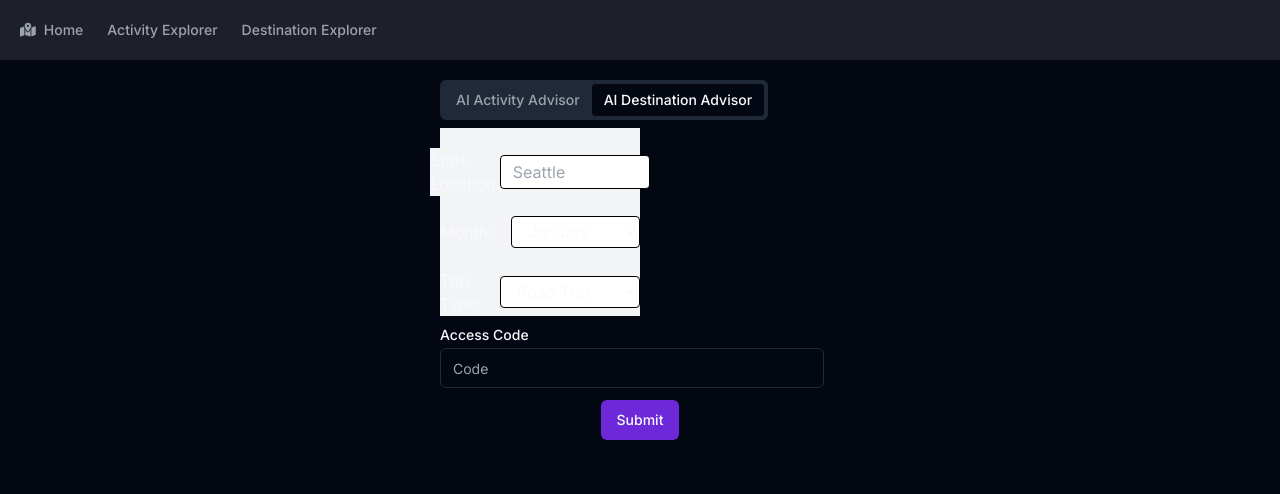
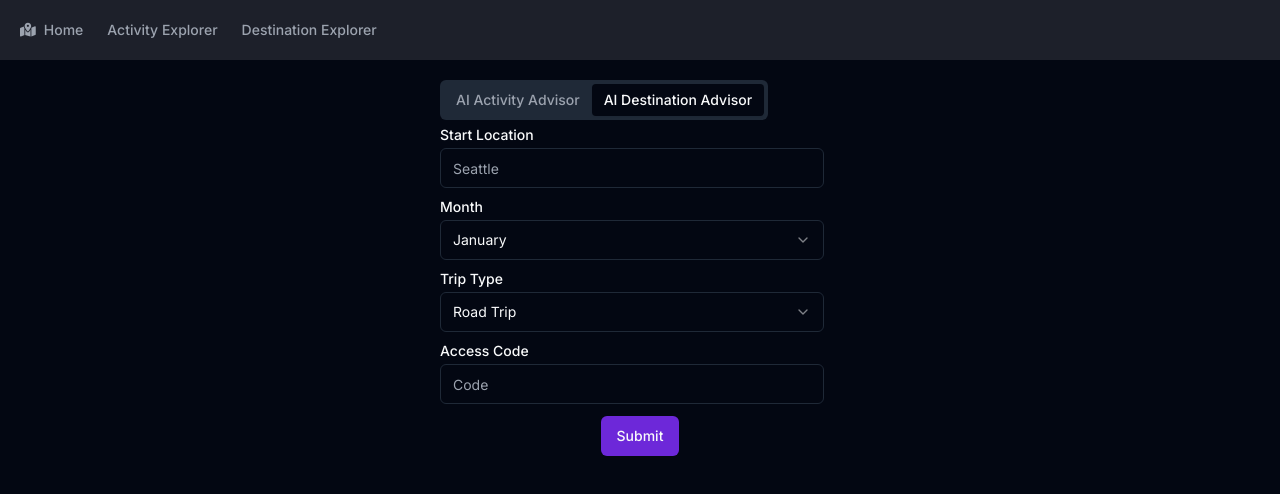
Before and after one commit to eric26009/travel-advisor-ai-frontend, a Next.js app in the folder tomatoegg/: page /explorer in a window 1280 px wide. Shown: the top 494 px of the page. Built offline with nearby package versions, Linux system fonts and the light colour scheme.

Commit message:
updates api url and updates results view

```diff
--- a/tomatoegg/src/app/components/travelPlanner.tsx
+++ b/tomatoegg/src/app/components/travelPlanner.tsx
@@ -17,6 +17,9 @@ import {
   SelectTrigger,
   SelectValue,
 } from "@/components/ui/select";
+
+import { Card, CardContent, CardHeader, CardTitle } from "@/components/ui/card";
+
 import { Button } from "@/components/ui/button";
 
 const months = [
@@ -64,18 +67,18 @@ const TravelPlanner = () => {
 
   const submit = () => {
     setError("");
-    setActivities([]);
-    setDestinations([]);
     if (selectKnownLocation) {
       if (!destination || !month) {
         setError("Missing parameters");
       } else {
+        setActivities([]);
         fetchKnownLocation();
       }
     } else {
       if (!startLocation || !travelType || !month) {
         setError("Missing parameters");
       } else {
+        setDestinations([]);
         fetchUnknownLocation();
       }
     }
@@ -86,7 +89,7 @@ const TravelPlanner = () => {
       setLoading(true);
       const response = await axios
         .get(
-          `http://localhost:8000/travel/known?endLocation=${destination}&month=${month}`,
+          `https://tomatoegg-backend.onrender.com/travel/known?endLocation=${destination}&month=${month}`,
           { headers: { Authorization: accessCode } }
         )
         .finally(() => setLoading(false));
@@ -108,7 +111,7 @@ const TravelPlanner = () => {
       setLoading(true);
       const response = await axios
         .get(
-          `http://localhost:8000/travel/unknown?startLocation=${startLocation}&type=${travelType}&month=${month}`,
+          `https://tomatoegg-backend.onrender.com/travel/unknown?startLocation=${startLocation}&type=${travelType}&month=${month}`,
           { headers: { Authorization: accessCode } }
         )
         .finally(() => setLoading(false));
@@ -183,52 +186,58 @@ const TravelPlanner = () => {
               </div>
             </TabsContent>
             <TabsContent value="destination">
-              <>
-                <div className="w-full md:w-1/2 lg:w-1/2 xl:w-1/2 flex justify-center items-center pt-5 bg-gray-100">
-                  <div className="w-[150px] bg-gray-100">Start Location:</div>
-                  <input
-                    className="w-[150px] py-1 px-3 border rounded focus:outline-none bg-white border-black"
+              <div className="grid gap-3">
+                <div className="grid w-full max-w-sm items-center gap-1.5">
+                  <Label htmlFor="destination">Start Location</Label>
+                  <Input
                     type="text"
                     placeholder="Seattle"
                     value={startLocation}
                     onChange={(e) => setStartLocation(e.target.value)}
                   />
                 </div>
-                <div className="w-full md:w-1/2 lg:w-1/2 xl:w-1/2 flex justify-center items-center pt-5 bg-gray-100">
-                  <div className="w-[150px] bg-gray-100">Month:</div>
-                  <select
-                    className="w-[150px] py-1 px-3 border rounded focus:outline-none bg-white border-black"
-                    value={month}
-                    onChange={(e) => setMonth(e.target.value)}
+                <div className="grid w-full max-w-sm items-center gap-1.5">
+                  <Label htmlFor="month">Month</Label>
+                  <Select value={month} onValueChange={(val) => setMonth(val)}>
+                    <SelectTrigger>
+                      <SelectValue />
+                    </SelectTrigger>
+                    <SelectContent>
+                      {months.map((m) => (
+                        <SelectItem value={m} key={m}>
+                          {m}
+                        </SelectItem>
+                      ))}
+                    </SelectContent>
+                  </Select>
+                </div>
+                <div className="grid w-full max-w-sm items-center gap-1.5">
+                  <Label htmlFor="month">Trip Type</Label>
+                  <Select
+                    value={travelType}
+                    onValueChange={(e) => setTravelType(e)}
                   >
-                    {months.map((m) => (
-                      <option key={m} value={m}>
-                        {m}
-                      </option>
+                    <SelectTrigger>
+                      <SelectValue />
+                    </SelectTrigger>
+                    <SelectContent>
+                      {tripTypes.map((type) => (
+                        <SelectItem key={type.value} value={type.value}>
+                          {type.label}
+                        </SelectItem>
                       ))}
-                  </select>
+                    </SelectContent>
+                  </Select>
                 </div>
-                <div className="w-full md:w-1/2 lg:w-1/2 xl:w-1/2 flex justify-center items-center pt-5 bg-gray-100">
-                  <div className="w-[150px] bg-gray-100">Trip Type:</div>
-                  <select
-                    className="w-[150px] py-1 px-3 border rounded focus:outline-none bg-white border-black"
-                    value={travelType}
-                    onChange={(e) => setTravelType(e.target.value)}
-                  >
-                    {tripTypes.map((type) => (
-                      <option key={type.value} value={type.value}>
-                        {type.label}
-                      </option>
-                    ))}
-                  </select>
               </div>
-              </>
             </TabsContent>
             <div className="mt-3 grid gap-3">
               <div className="grid w-full max-w-sm items-center gap-1.5">
                 <Label htmlFor="destination">Access Code</Label>
                 <Input
-                  type="password"
+                  style={{ WebkitTextSecurity: "disc" }}
+                  autoComplete="off"
+                  type="text"
                   placeholder="Code"
                   value={accessCode}
                   onChange={(e) => setAccessCode(e.target.value)}
@@ -244,57 +253,67 @@ const TravelPlanner = () => {
               {error && <span className="text-red-500">{error}</span>}
             </div>
           </Tabs>
-        </div>
           {loading && (
             <div className="mx-auto w-3/12 h-3/12 ">
               <AirplaneImage />
             </div>
           )}
-        {activities && (
-          <div className="w-full">
-            {/*<pre>{JSON.stringify(response, null, 2)}</pre>*/}
-            {activities.map((activitie: any) => {
+          {activities?.length > 0 && selectKnownLocation && (
+            <Card className="max-w-7xl mt-3">
+              <CardHeader>
+                <CardTitle>Results</CardTitle>
+              </CardHeader>
+              <CardContent className="grid gap-8">
+                <div className="grid gap-10">
+                  {activities.map((activity: any) => {
                     return (
-                <div
-                  className="flex flex-col border border-black rounded mx-8 mt-5 p-3 bg-gray-300"
-                  key={activitie.id}
-                >
-                  <div className="bg-gray-300 mt-1 flex w-full justify-between">
-                    <div className="bg-gray-300 font-bold">
-                      {activitie.title}
+                      <div key={activity.id} className="grid grid-cols-2 gap-4">
+                        <div className="grid gap-1">
+                          <p className="font-medium">{activity.title}</p>
+                          <p className="text-sm text-muted-foreground">
+                            {activity.type}
+                          </p>
+                          <p className="text-sm text-muted-foreground">
+                            {activity.address}
+                          </p>
                         </div>
-                    <div className="bg-gray-300">{activitie.type}</div>
-                  </div>
-                  <div className="bg-gray-300 mt-1">{activitie.address}</div>
-                  <div className="bg-gray-300 mt-5">
-                    {activitie.description}
+                        <div className="text-sm text-muted-foreground">
+                          {activity.description}
                         </div>
                       </div>
                     );
                   })}
                 </div>
+              </CardContent>
+            </Card>
           )}
-        {destinations && (
-          <div className="w-full">
+          {destinations?.length > 0 && !selectKnownLocation && (
+            <Card className="max-w-7xl mt-3">
+              <CardHeader>
+                <CardTitle>Results</CardTitle>
+              </CardHeader>
+              <CardContent className="grid gap-8">
+                <div className="grid gap-10">
                   {destinations.map((destination: any) => {
                     return (
                       <div
-                  className="flex flex-col border border-black rounded mx-8 mt-5 p-3 bg-gray-300"
                         key={destination.id}
+                        className="grid grid-cols-1 gap-4"
                       >
-                  <div className="bg-gray-300 mt-1 flex w-full">
-                    <div className="bg-gray-300 font-bold">
-                      {destination.location}
-                    </div>
-                  </div>
-                  <div className="bg-gray-300 mt-3">
+                        <div className="grid gap-1">
+                          <p className="font-medium">{destination.location}</p>
+                          <p className="text-sm text-muted-foreground">
                             {destination.description}
+                          </p>
                         </div>
                       </div>
                     );
                   })}
                 </div>
+              </CardContent>
+            </Card>
           )}
+        </div>
       </main>
     </div>
   );
--- /dev/null
+++ b/tomatoegg/src/components/ui/card.tsx
@@ -0,0 +1,79 @@
+import * as React from "react"
+
+import { cn } from "@/lib/utils"
+
+const Card = React.forwardRef<
+  HTMLDivElement,
+  React.HTMLAttributes<HTMLDivElement>
+>(({ className, ...props }, ref) => (
+  <div
+    ref={ref}
+    className={cn(
+      "rounded-lg border bg-card text-card-foreground shadow-sm",
+      className
+    )}
+    {...props}
+  />
+))
+Card.displayName = "Card"
+
+const CardHeader = React.forwardRef<
+  HTMLDivElement,
+  React.HTMLAttributes<HTMLDivElement>
+>(({ className, ...props }, ref) => (
+  <div
+    ref={ref}
+    className={cn("flex flex-col space-y-1.5 p-6", className)}
+    {...props}
+  />
+))
+CardHeader.displayName = "CardHeader"
+
+const CardTitle = React.forwardRef<
+  HTMLParagraphElement,
+  React.HTMLAttributes<HTMLHeadingElement>
+>(({ className, ...props }, ref) => (
+  <h3
+    ref={ref}
+    className={cn(
+      "text-2xl font-semibold leading-none tracking-tight",
+      className
+    )}
+    {...props}
+  />
+))
+CardTitle.displayName = "CardTitle"
+
+const CardDescription = React.forwardRef<
+  HTMLParagraphElement,
+  React.HTMLAttributes<HTMLParagraphElement>
+>(({ className, ...props }, ref) => (
+  <p
+    ref={ref}
+    className={cn("text-sm text-muted-foreground", className)}
+    {...props}
+  />
+))
+CardDescription.displayName = "CardDescription"
+
+const CardContent = React.forwardRef<
+  HTMLDivElement,
+  React.HTMLAttributes<HTMLDivElement>
+>(({ className, ...props }, ref) => (
+  <div ref={ref} className={cn("p-6 pt-0", className)} {...props} />
+))
+CardContent.displayName = "CardContent"
+
+const CardFooter = React.forwardRef<
+  HTMLDivElement,
+  React.HTMLAttributes<HTMLDivElement>
+>(({ className, ...props }, ref) => (
+  <div
+    ref={ref}
+    className={cn("flex items-center p-6 pt-0", className)}
+    {...props}
+  />
+))
+CardFooter.displayName = "CardFooter"
+
+export { Card, CardHeader, CardFooter, CardTitle, CardDescription, CardContent }
```
Lines whose indentation alone changed are shown as unchanged.
